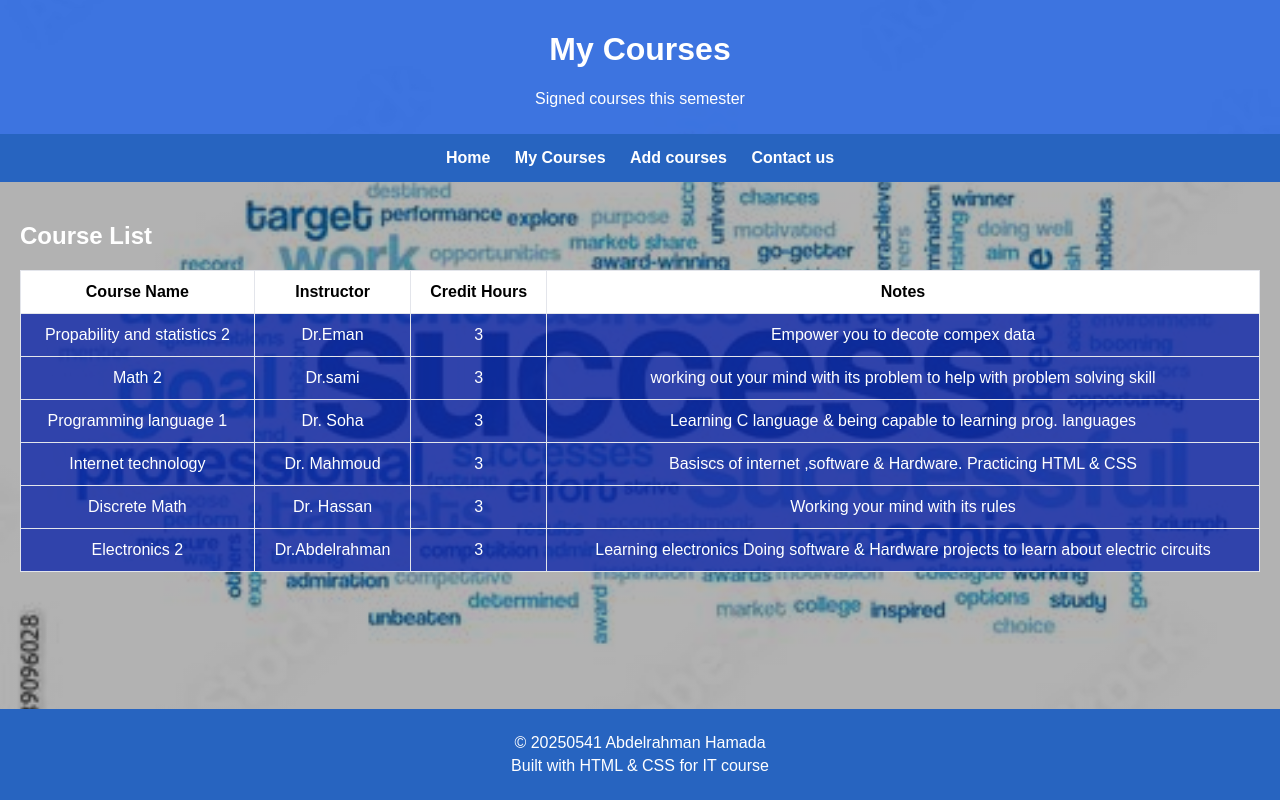
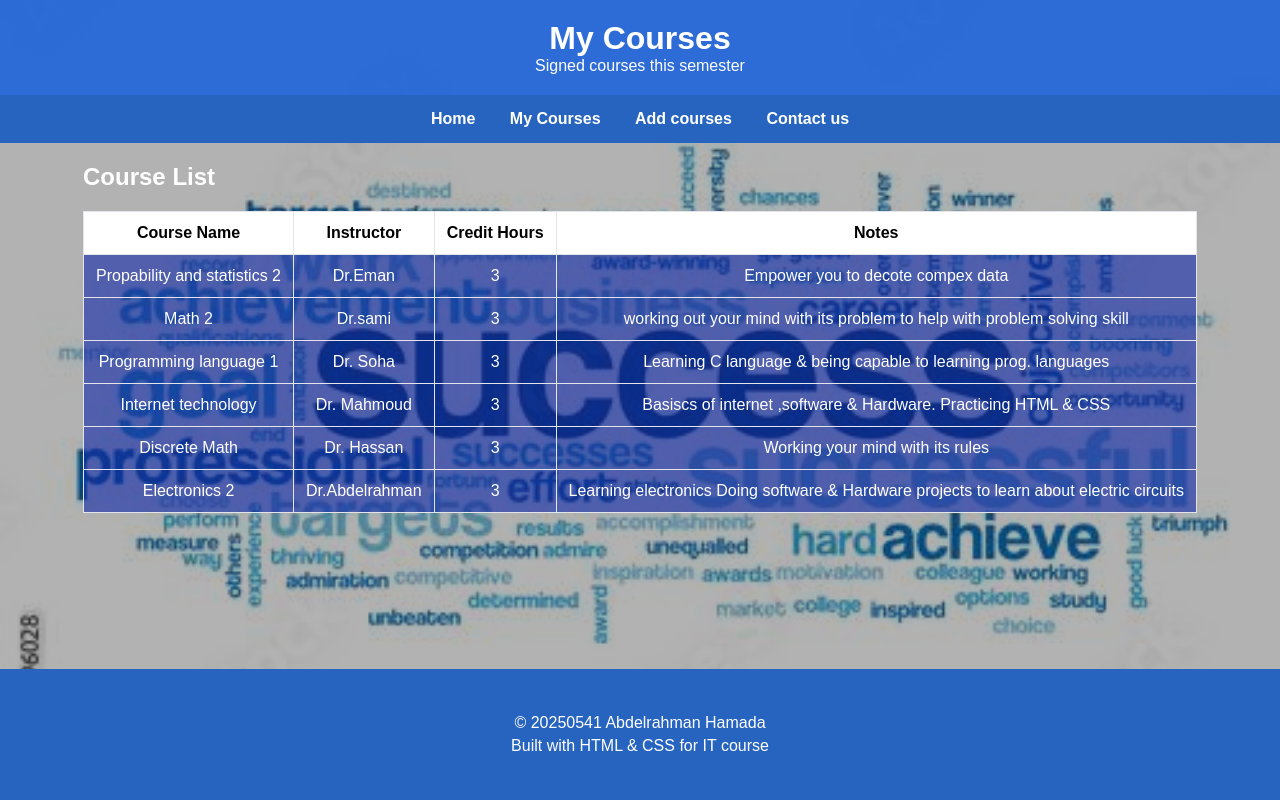
Before and after one commit to AbdelrahmanHamada814/AbdelrahmanHamada.github.io, a plain HTML site: page My courses.html in a window 1280 px wide. Drawn offline with Linux system fonts and the light colour scheme.

Commit message:
Add files via upload

```diff
--- a/css/style.css
+++ b/css/style.css
@@ -1,3 +1,9 @@
+*{
+    margin: 0;
+    padding: 0;
+    box-sizing: border-box;
+}
+
 body{
     margin:0;
     min-height: 100vh;
@@ -7,15 +13,16 @@ body{
     flex-direction: column;
     min-height: 100vh;
     background:linear-gradient(rgba(0,0,0,0.3),rgba(0,0,0,0.3)),
-    url("../Media/background.jpg");
+    url("../Media/background image.jpg");
     background-size: cover;
     background-position: center;
     background-repeat: no-repeat;
+    background-attachment: fixed;
 }
 
 header{
-    background:rgba(12, 90, 244 ,0.7);
-    padding:10px;
+    background:rgba(12, 90, 224, 0.8);
+    padding:20px;
     text-align:center;
 }
 
@@ -27,30 +34,34 @@ nav{
 
 nav a{
     color:white;
-    margin:10px;
+    margin:0 15px;
     text-decoration:none;
     font-weight:bold;
 }
 
 nav a:hover{
-    color:rgb(0, 255, 255);
+    color:rgb(0, 86, 179);
 }
 
 main{
     flex: 1;
     padding:20px;
+    display: flex;
+    flex-direction: column;
+    align-items: center;
 }
 
 .about{
-    border: 3px;
+    border: 2px solid aqua;
     border-color: aqua;
     background-color: rgba(17, 40, 170, 0.6);
     border:2px solid ;
     padding:20px;
-    margin:20px;
+    margin:20px 0;
     border-radius:10px;
     text-align:center;
     width: 90%;
+    max-width: 800px;
 }
 
 .about h2 {
@@ -58,6 +69,7 @@ main{
 }
 
 .about ul{
+    list-style: position inside;
     margin-bottom: 15px;
     text-align: left;
 }
@@ -66,17 +78,19 @@ footer {
     background-color: rgb(39, 100, 192);
     color: white;
     text-align: center;
-    padding: 20px 10px;
+    padding: 40px 20px;
     margin-top: 60px;
 }
+
 footer p {
     margin: 5px 0;
 }
+
 table{
     width:100%;
     border-collapse:collapse;
     margin-top:20px;
-    background:rgba(17, 40, 170, 0.8);
+    background:rgba(17, 40, 170, 0.6);
 }
 
 th, td{
@@ -87,12 +101,13 @@ th, td{
 
 th{
     background:rgb(255, 255, 255);
-    color:#000;
+    color:black;
 }
 
 tr:hover{
     background:rgb(174, 174, 164);
 }
+
 .form-section{
     max-width:500px;
     margin:30px auto;
@@ -116,6 +131,7 @@ input, textarea{
     border:none;
     border-radius:5px;
     outline:none;
+    margin-bottom: 15px;
 }
 
 button{
@@ -126,11 +142,13 @@ button{
     border-radius:5px;
     font-weight:bold;
     cursor:pointer;
+    transition: 0,3s;
 }
 
 button:hover{
-    background:rgb(174, 174, 164);
+    background:rgb(255, 255, 255);
 }
+
 .contact-box{
     max-width:700px;
     margin:50px auto;
@@ -140,7 +158,6 @@ button:hover{
     text-align:center;
     border:2px solid rgb(39, 100, 192);
 }
-
 
 .contact-box p{
     margin:10px 0;
@@ -172,6 +189,7 @@ button:hover{
         overflow-x: auto;
         white-space: nowrap;
     }
+}
 
 *{
     box-sizing: border-box;
```
